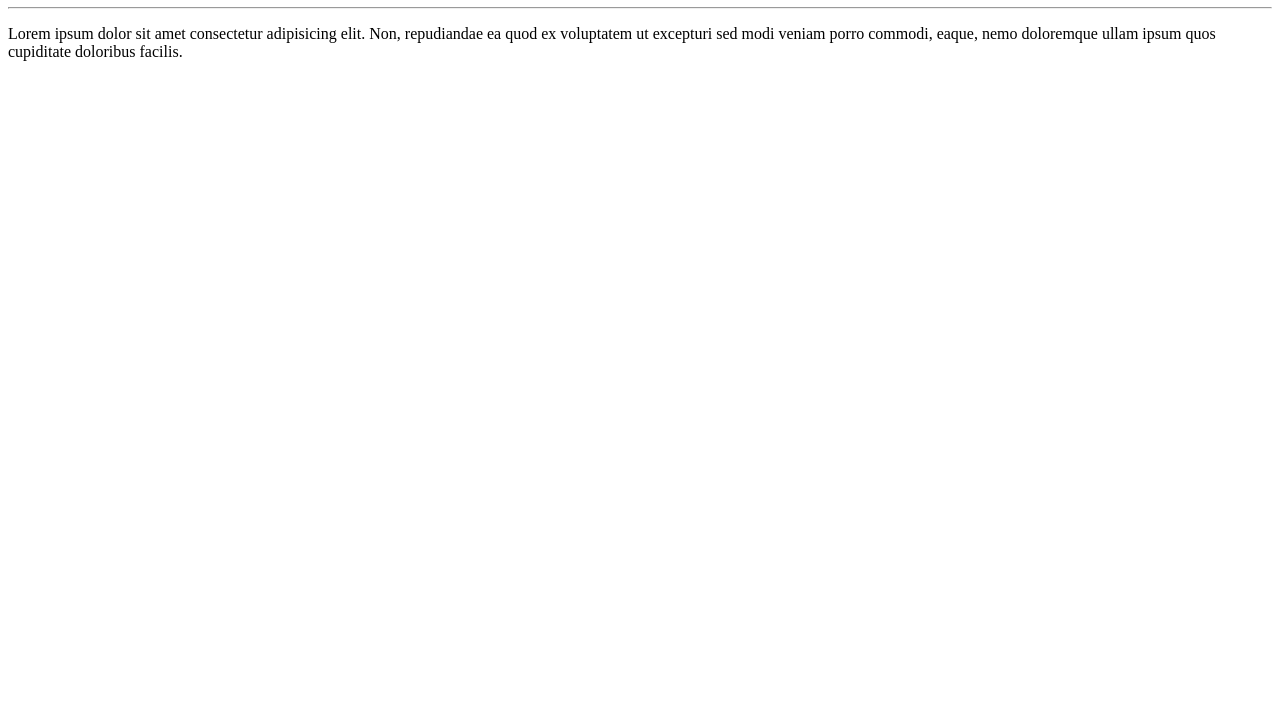
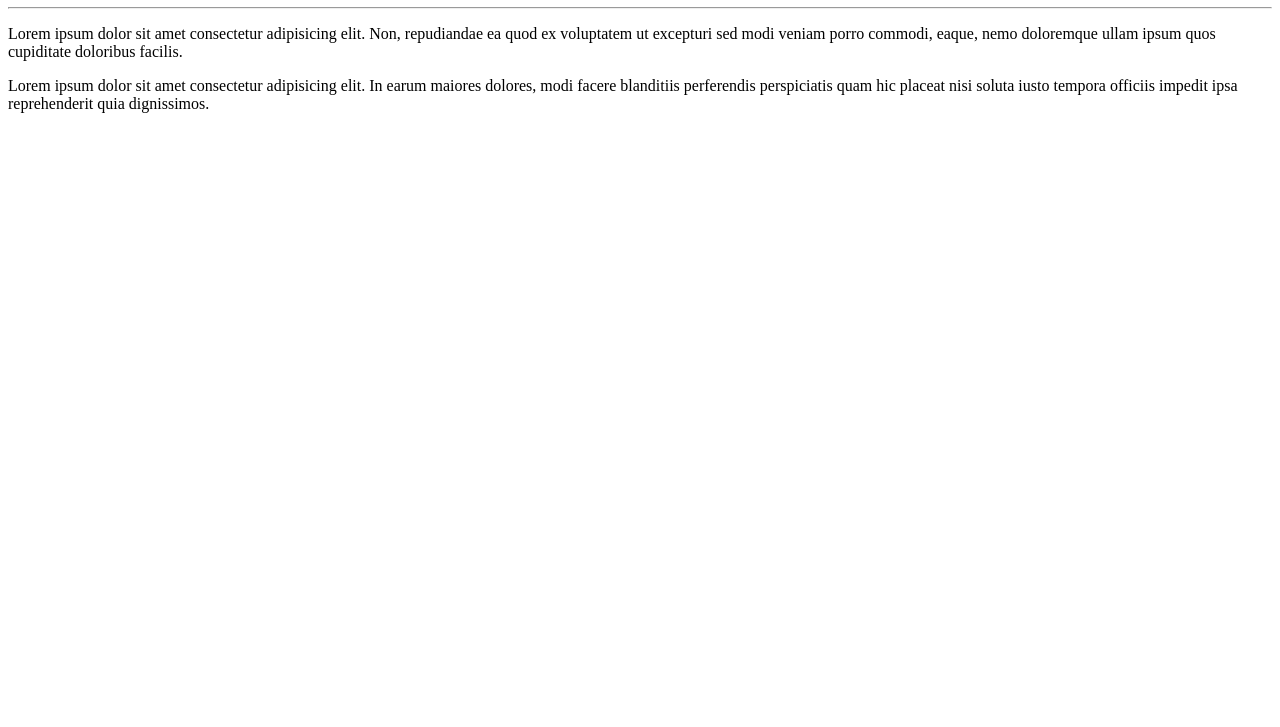
Before and after one commit to daniloams14/Ola-Mundo, a plain HTML site: page site-exemplo/index.html in a window 1280 px wide. Shown: the part 73-800 px from the top of the page. Drawn offline with Linux system fonts and the light colour scheme.

Commit message:
Isso foi eu testando mesmo
a coisa foi feia mesmo, aconteceu no mesmo período da quarentena

```diff
--- a/site-exemplo/index.html
+++ b/site-exemplo/index.html
@@ -9,5 +9,6 @@
     <h1>Olá, Mundo!</h1>
     <hr>
     <p>Lorem ipsum dolor sit amet consectetur adipisicing elit. Non, repudiandae ea quod ex voluptatem ut excepturi sed modi veniam porro commodi, eaque, nemo doloremque ullam ipsum quos cupiditate doloribus facilis.</p>
+    <p>Lorem ipsum dolor sit amet consectetur adipisicing elit. In earum maiores dolores, modi facere blanditiis perferendis perspiciatis quam hic placeat nisi soluta iusto tempora officiis impedit ipsa reprehenderit quia dignissimos.</p>
 </body>
 </html>
```
